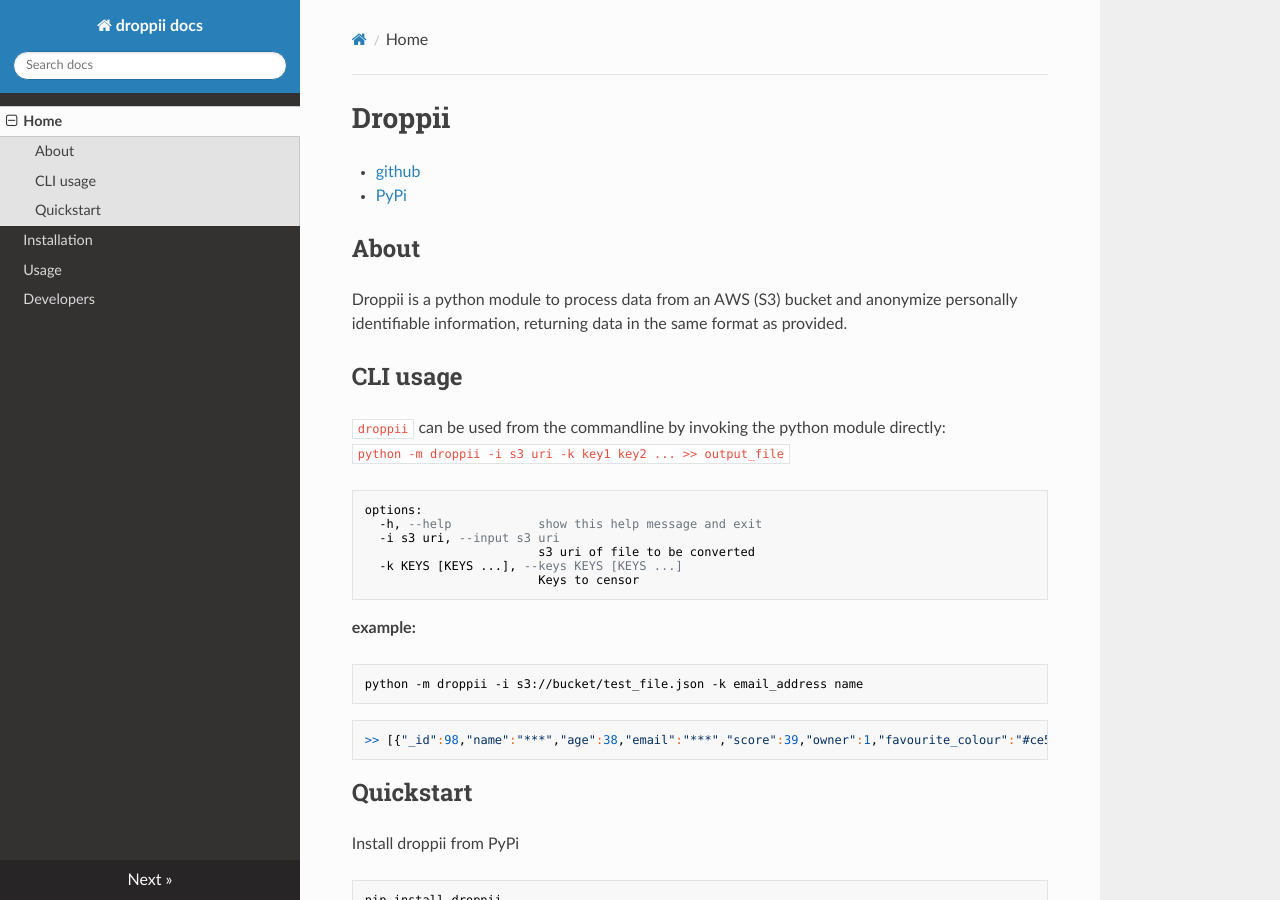
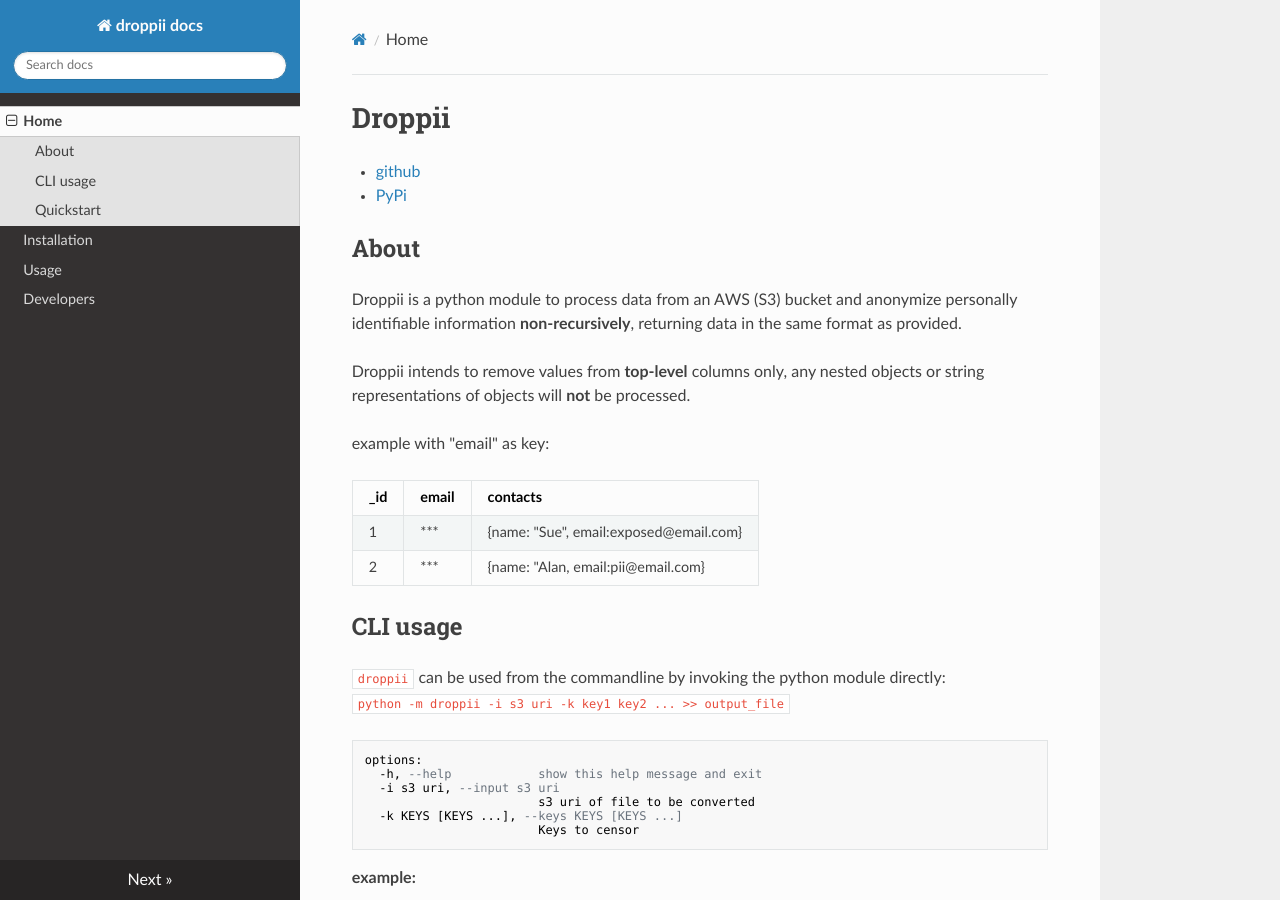
Before and after one commit to samule-i/droppii, an MkDocs documentation site: the page built from docs/docs/index.md, in a window 1280 px wide and 900 px high. Built offline with MkDocs 1.6.1, drawn with Linux system fonts in a browser that asks for light colours; nearby versions of some CDN libraries.

Commit message:
documentation: explicit warning against objects as column values

```diff
--- a/docs/docs/index.md
+++ b/docs/docs/index.md
@@ -3,7 +3,16 @@
 - [PyPi](https://pypi.org/project/droppii)
 
 ## About
-Droppii is a python module to process data from an AWS (S3) bucket and anonymize personally identifiable information, returning data in the same format as provided.
+Droppii is a python module to process data from an AWS (S3) bucket and anonymize personally identifiable information **non-recursively**, returning data in the same format as provided.
+
+Droppii intends to remove values from **top-level** columns only, any nested objects or string representations of objects will **not** be processed.
+
+example with "email" as key:
+
+|_id|email|contacts|
+|---|---|---|
+|1|***|{name: "Sue", email:exposed@email.com}|
+|2|***|{name: "Alan, email:pii@email.com}|
 
 ## CLI usage
 `droppii` can be used from the commandline by invoking the python module directly:
```
Also changed, not shown: README.md.
